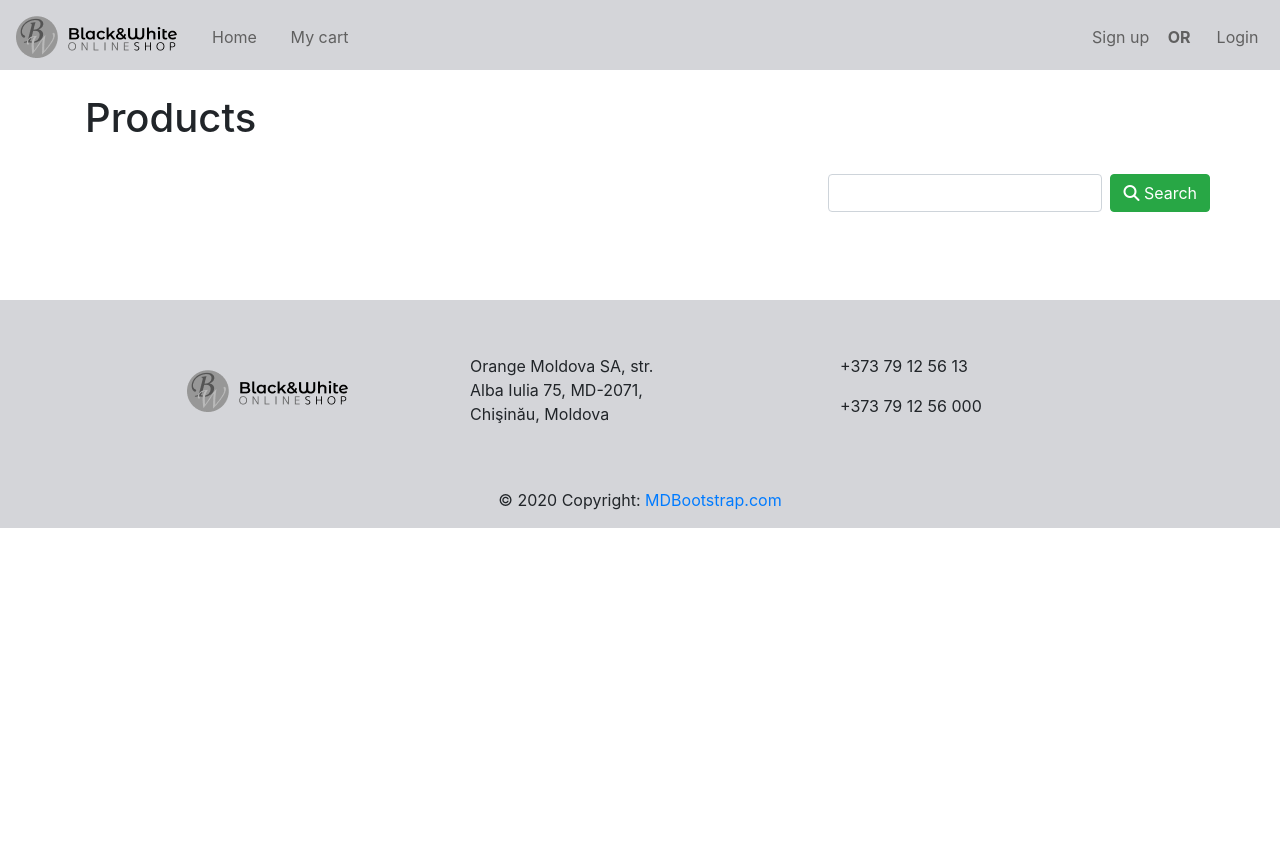
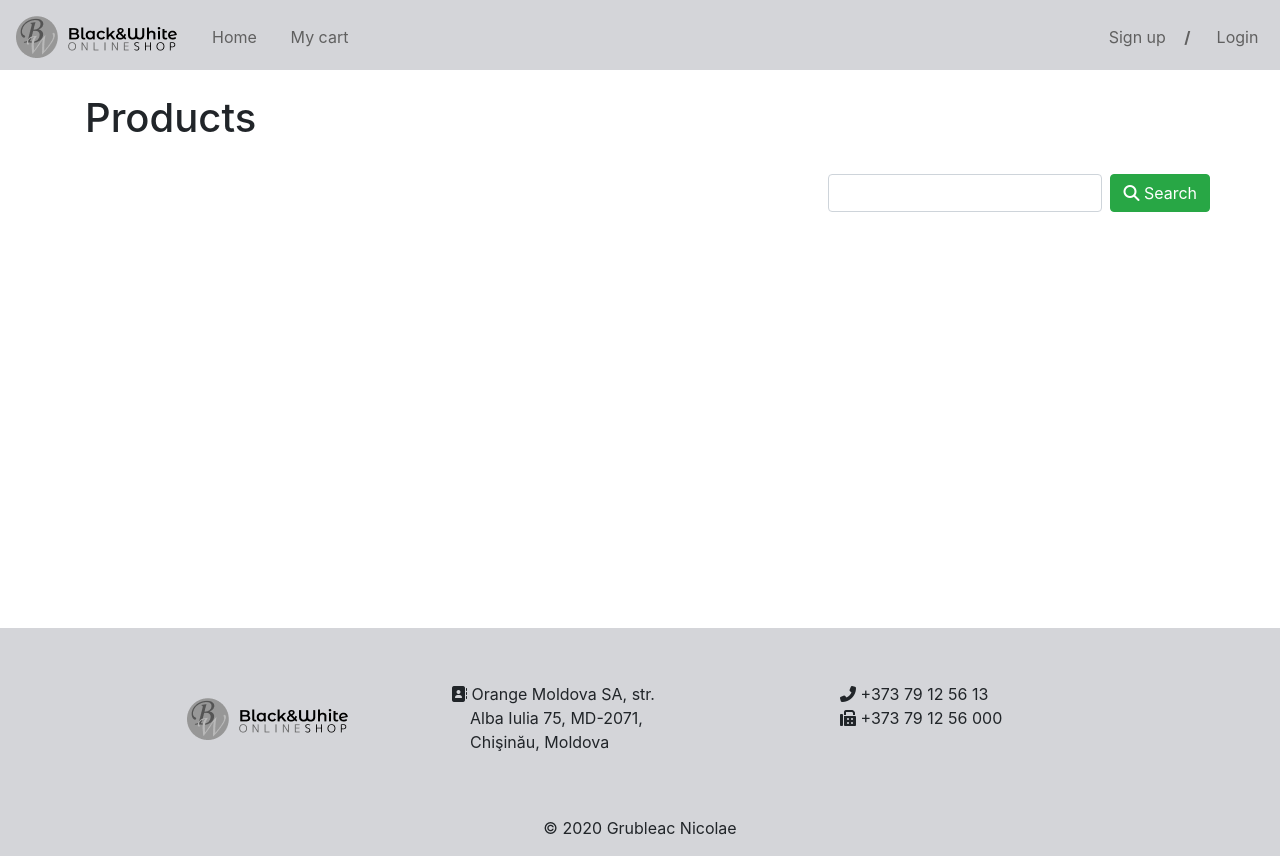
Before and after one commit to grubii/diplom, a Symfony app: template templates/product/list.html.twig in a window 1280 px wide. Before the commit the page ends 528 px from the top, so only its background shows below. Run offline with Twig, Linux system fonts and the light colour scheme; the template is opened without the code that fills it, so the values that code supplies are empty; form fields are guessed from the names that the template uses; style sheets or scripts are compiled from the project's sources; some libraries are stand-ins or nearby versions.

Commit message:
more fixes

```diff
--- a/assets/css/app.scss
+++ b/assets/css/app.scss
@@ -1,3 +1,7 @@
+$back: #D4D5D9;
+$text: #606060;
+$center: 0 auto;
+
 body {
   background-color: lightgray;
   font-family: 'Roboto', sans-serif;
@@ -5,6 +9,11 @@ body {
 
   .nav_banner {
     padding: 0;
+  }
+
+  .content {
+    min-height: calc(100vh - 212px);
+    margin-bottom: 40px;
   }
 
   .navbar {
@@ -41,16 +50,22 @@ body {
     }
   }
 
+
+
+  #myCarousel {
+    margin-bottom: 30px;
+
     .carousel-caption {
       background: lightgray;
       background: rgba(26, 32, 60, 0.5);
       width: fit-content;
       border-radius: 3px;
-    margin: 0 auto;
+      margin: $center;
       padding: 10px;
     }
+  }
 
-  #list {
+  .page-list {
     .card {
       a {
         text-align: center;
@@ -83,5 +98,9 @@ body {
     .footer-logo img {
       padding-top: 10px;
     }
+
+    .fa-address-book {
+      margin-left: -19px;
     }
   }
+}
--- a/templates/base.html.twig
+++ b/templates/base.html.twig
@@ -23,7 +23,7 @@
         {% endblock %}
     </head>
     <body>
-        <div class="nav_banner">
+        <div class="content">
             <nav class="navbar sticky-top navbar-expand-lg">
                 <a class="navbar-brand" href="{{ path('list') }}"><img src="{{ asset('images/logo.png') }}" alt=""></a>
                 <button class="navbar-toggler" type="button" data-toggle="collapse" data-target="#navbarSupportedContent" aria-controls="navbarSupportedContent" aria-expanded="false" aria-label="Toggle navigation">
@@ -43,7 +43,7 @@
                                 You are logged in as {{ app.user.username }}, <a href="{{ path('app_logout') }}" class="alert-link nav-link d-inline-block">Logout</a>
                             {% else %}
                                 <a class="nav-link d-inline-block" href="{{ path('app_register') }}">Sign up</a>
-                                <b>OR</b>
+                                <b>/</b>
                                 <a class="nav-link d-inline-block" href="{{ path('app_login') }}">Login</a>
                             {% endif %}
                         </li>
@@ -94,9 +94,11 @@
                     </a>
                 </div>
             {% endif %}
+
+            {% block body %}{% endblock %}
         </div>
 
-        {% block body %}{% endblock %}
+
 
         <footer class="page-footer font-small blue pt-4">
             <div class="container text-center text-md-left">
@@ -107,7 +109,9 @@
 
                     <hr class="clearfix w-100 d-md-none pb-3">
                     <div class="column-footer col-md-4 mb-md-0 mb-3">
+
                         <p>
+                            <i class="fas fa-address-book"></i>
                             Orange Moldova SA, str. <br>
                             Alba Iulia 75, MD-2071, <br>
                             Chişinău, Moldova
@@ -115,14 +119,18 @@
                     </div>
 
                     <div class="column-footer col-md-4 mb-md-0 mb-3">
-                        <p>+373 79 12 56 13</p>
-                        <p>+373 79 12 56 000</p>
+                        <p>
+                            <span>
+                                <i class="fas fa-phone-alt"></i>  +373 79 12 56 13<br>
+                                <i class="fas fa-fax"></i> +373 79 12 56 000
+                            </span>
+                        </p>
                     </div>
                 </div>
             </div>
 
-            <div class="footer-copyright text-center py-3">© 2020 Copyright:
-                <a href="https://mdbootstrap.com/education/bootstrap/"> MDBootstrap.com</a>
+            <div class="footer-copyright text-center py-3">
+                © 2020 Grubleac Nicolae
             </div>
         </footer>
 
--- a/templates/product/list.html.twig
+++ b/templates/product/list.html.twig
@@ -3,13 +3,7 @@
 {% block title %}Product{% endblock %}
 
 {% block body %}
-<div class="container">
-    {% if app.user %}
-            <div class="float-right">
-                You are logged in as {{ app.user.username }}, <a href="{{ path('app_logout') }}" class="alert-link">Logout</a>
-            </div>
-    {% endif %}
-    <div id="list">
+<div class="container page-list">
     <h1>Products</h1>
     <br>
     {% if app.user and app.user.username == "kek@gmail.com" %}
@@ -75,5 +69,4 @@
         <br>
     </ul>
 </div>
-</div>
 {% endblock %}
--- a/templates/product/product.html.twig
+++ b/templates/product/product.html.twig
@@ -4,11 +4,6 @@
 
 {% block body %}
 <div class="container product">
-    {% if app.user %}
-            <div class="mb-3">
-                You are logged in as {{ app.user.username }}, <a href="{{ path('app_logout') }}">Logout</a>
-            </div>
-    {% endif %}
     <h1>Product</h1>
     <div class="card">
         <img src="{{ asset('images/' ~ product.img) }}" class="card-img-top" alt=".">
--- a/templates/security/login.html.twig
+++ b/templates/security/login.html.twig
@@ -7,12 +7,6 @@
     <form method="post">
         {% if error %}
             <div class="alert alert-danger">{{ error.messageKey|trans(error.messageData, 'security') }}</div>
-        {% endif %}
-
-        {% if app.user %}
-            <div class="mb-3">
-                You are logged in as {{ app.user.username }}, <a href="{{ path('app_logout') }}">Logout</a>
-            </div>
         {% endif %}
 
         <h1 class="h3 mb-3 font-weight-normal">Please sign in</h1>
```
Also changed, not shown: templates/product/edit.html.twig (+1 -10 lines), templates/product/new.html.twig (+1 -10 lines), README.md. Lines whose indentation alone changed are shown as unchanged.
